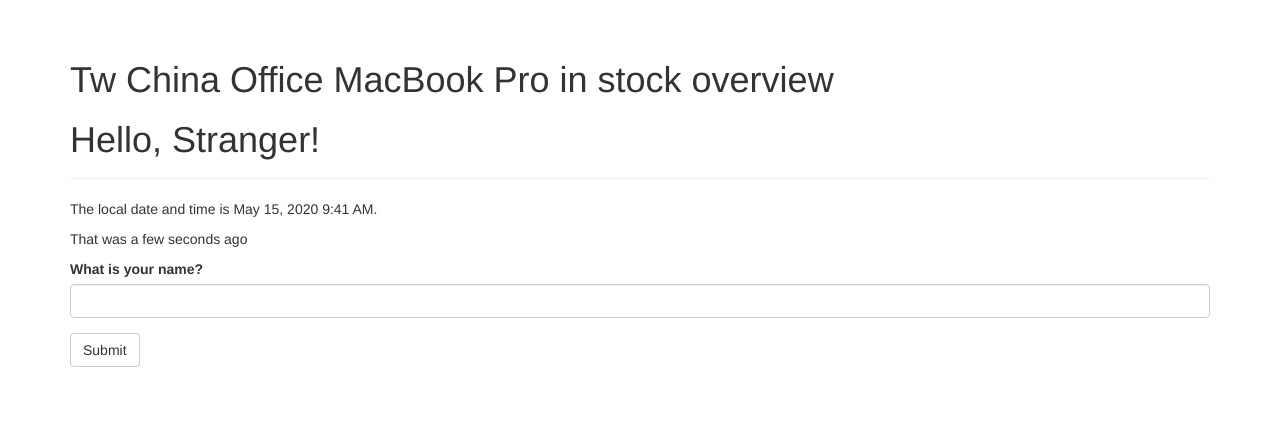
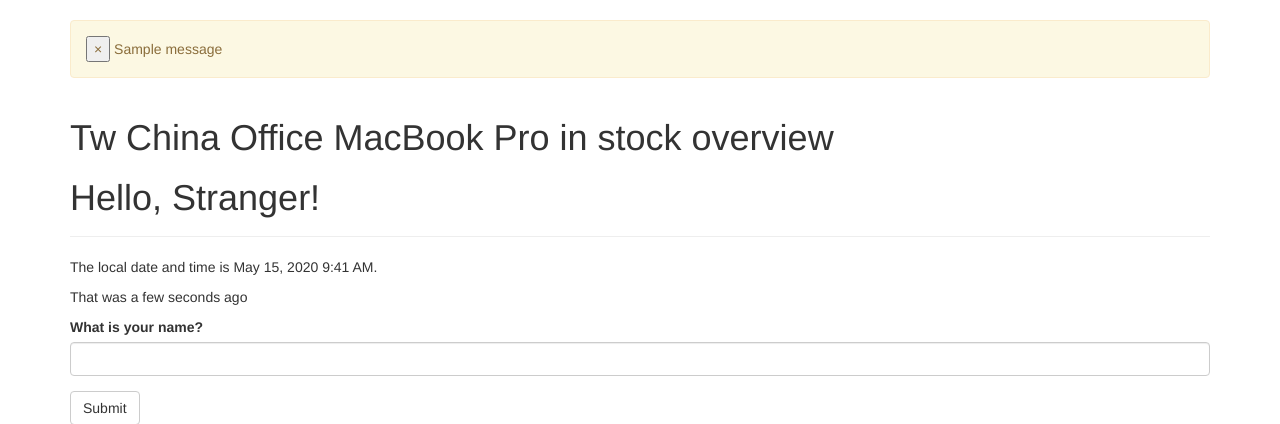
Before and after one commit to Chao1988/learnflask, a Flask app: page / in a window 1280 px wide. Shown: the part 52-476 px from the top of the page. Run offline with Flask 2, Linux system fonts and the light colour scheme; one stand-in notice (Sample message) is shown; some libraries are stand-ins or nearby versions.

Commit message:
Message flashing

```diff
--- a/hello.py
+++ b/hello.py
@@ -1,6 +1,6 @@
 #!/usr/bin/env python3
 
-from flask import Flask, render_template, session, redirect, url_for
+from flask import Flask, render_template, session, redirect, url_for, flash
 from flask_bootstrap import Bootstrap
 from flask_moment import Moment
 from datetime import datetime
@@ -23,6 +23,9 @@ class NameForm(FlaskForm):
 def index():
     form = NameForm()
     if form.validate_on_submit():
+        old_name = session.get('name')
+        if old_name is not None and old_name != form.name.data:
+            flash('Looks like you have changed your name!')
         session['name'] = form.name.data
         return redirect(url_for('index'))
     return render_template('index.html',
--- a/templates/base.html
+++ b/templates/base.html
@@ -32,6 +32,12 @@
 
 {% block content %}
 <div class="container">
+    {% for message in get_flashed_messages() %}
+    <div class="alert alert-warning">
+        <button type="button" ,class="close" data-dismiss="alert">&times;</button>
+        {{ message }}
+    </div>
+    {% endfor %}
     {% block page_content %}{% endblock %}
 </div>
 {% endblock %}
```
